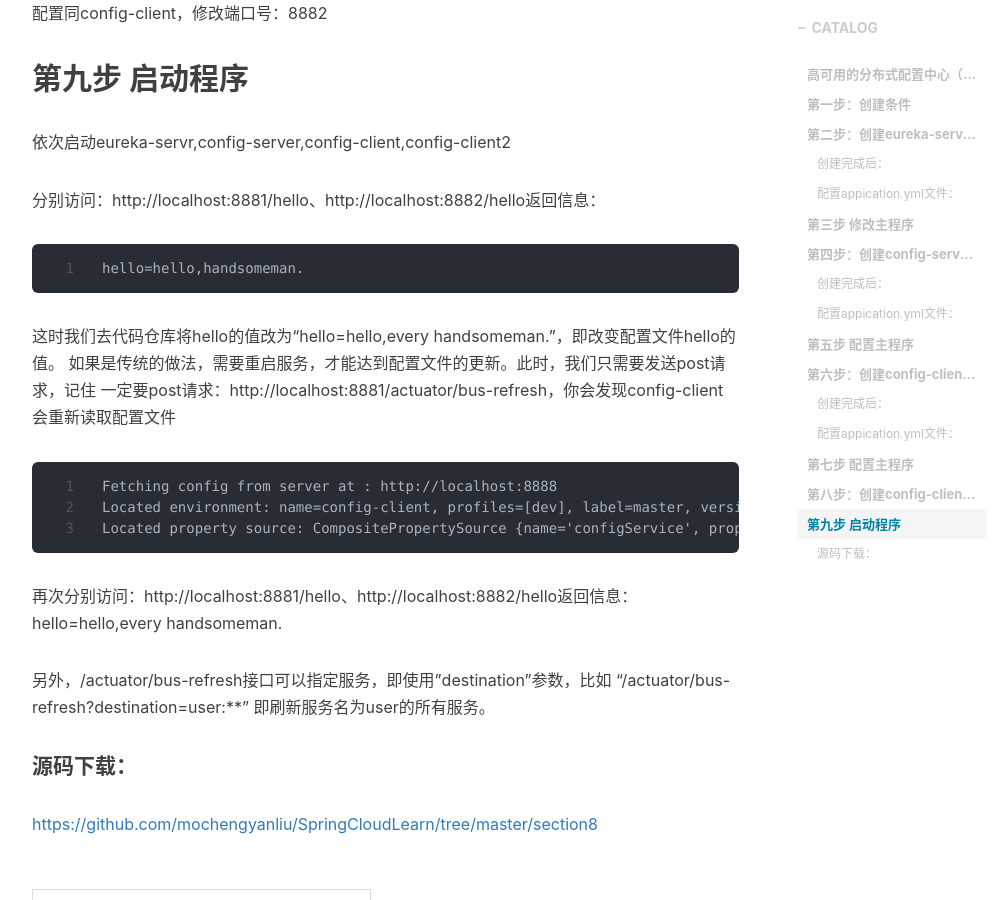
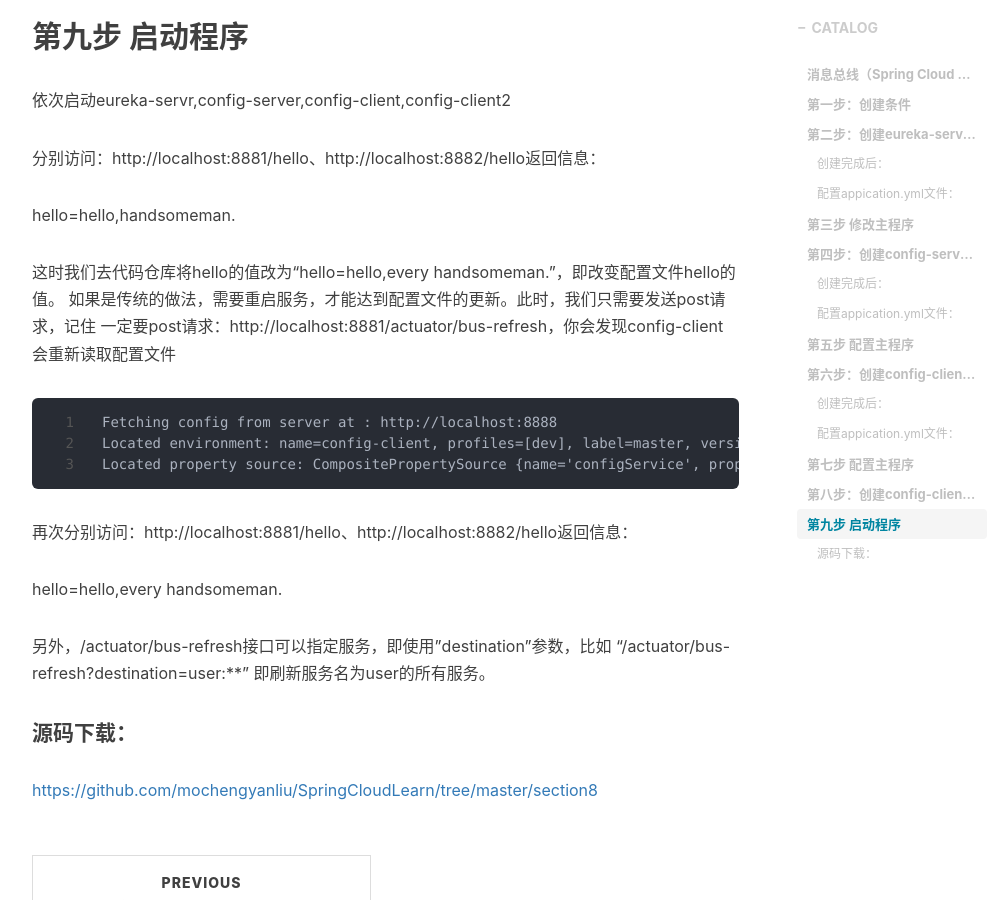
Before and after one commit to mochengyanliu/mochengyanliu.github.io, a Jekyll site: the page built from _posts/2018-10-31-微服务之消息总线（Spring Cloud Bus）-2019.markdown, in a window 1280 px wide and 900 px high, scrolled down 9684 px. Shown: the whole window, without its empty margins (233-1239 px from the left). Built offline with Jekyll 4.4.1, drawn with Linux system fonts in a browser that asks for light colours; nearby versions of some CDN libraries; comment, search, counter and statistics services are not loaded; some of the changed text lies outside the part shown.

Commit message:
修改错误信息

```diff
--- a/_posts/2018-10-31-微服务之分布式配置中心（Spring Cloud Config）-2019.markdown
+++ b/_posts/2018-10-31-微服务之分布式配置中心（Spring Cloud Config）-2019.markdown
@@ -267,7 +267,7 @@
 
 	##spring.cloud.config.uri= http://localhost:8888/ 指明配置服务中心的网址。
 
-## 第三步 配置主程序
+## 第五步 配置主程序
 
 在ConfigClientApplication类里面写一个API接口"/hello”，返回从配置中心读取的hello变量的值，代码如下
 
@@ -294,7 +294,7 @@
 		}
 	}
 
-## 第三步 启动程序
+## 第六步 启动程序
 
 访问http://localhost:8881/hello，网页显示
 
--- a/_posts/2018-10-31-微服务之消息总线（Spring Cloud Bus）-2019.markdown
+++ b/_posts/2018-10-31-微服务之消息总线（Spring Cloud Bus）-2019.markdown
@@ -13,7 +13,7 @@
 > “Hello everyone! ”
 
 
-## 高可用的分布式配置中心（Spring Cloud Config）简介
+## 消息总线（Spring Cloud Bus）简介
 
 spring cloud bus整合java的事件处理机制和消息中间件消息的发送和接受，主要由发送端、
 接收端和事件组成。针对不同的业务需求，可以设置不同的事件，发送端发送事件，接收端
@@ -432,7 +432,7 @@
 
 分别访问：http://localhost:8881/hello、http://localhost:8882/hello返回信息：
 
-	hello=hello,handsomeman.
+hello=hello,handsomeman.
 
 这时我们去代码仓库将hello的值改为“hello=hello,every handsomeman.”，即改变配置文件hello的值。
 如果是传统的做法，需要重启服务，才能达到配置文件的更新。此时，我们只需要发送post请求，记住
@@ -444,7 +444,8 @@
 
 
 再次分别访问：http://localhost:8881/hello、http://localhost:8882/hello返回信息：
-	hello=hello,every handsomeman.
+
+hello=hello,every handsomeman.
 
 另外，/actuator/bus-refresh接口可以指定服务，即使用"destination"参数，比如 “/actuator/bus-refresh?destination=user:**” 即刷新服务名为user的所有服务。
 
```
